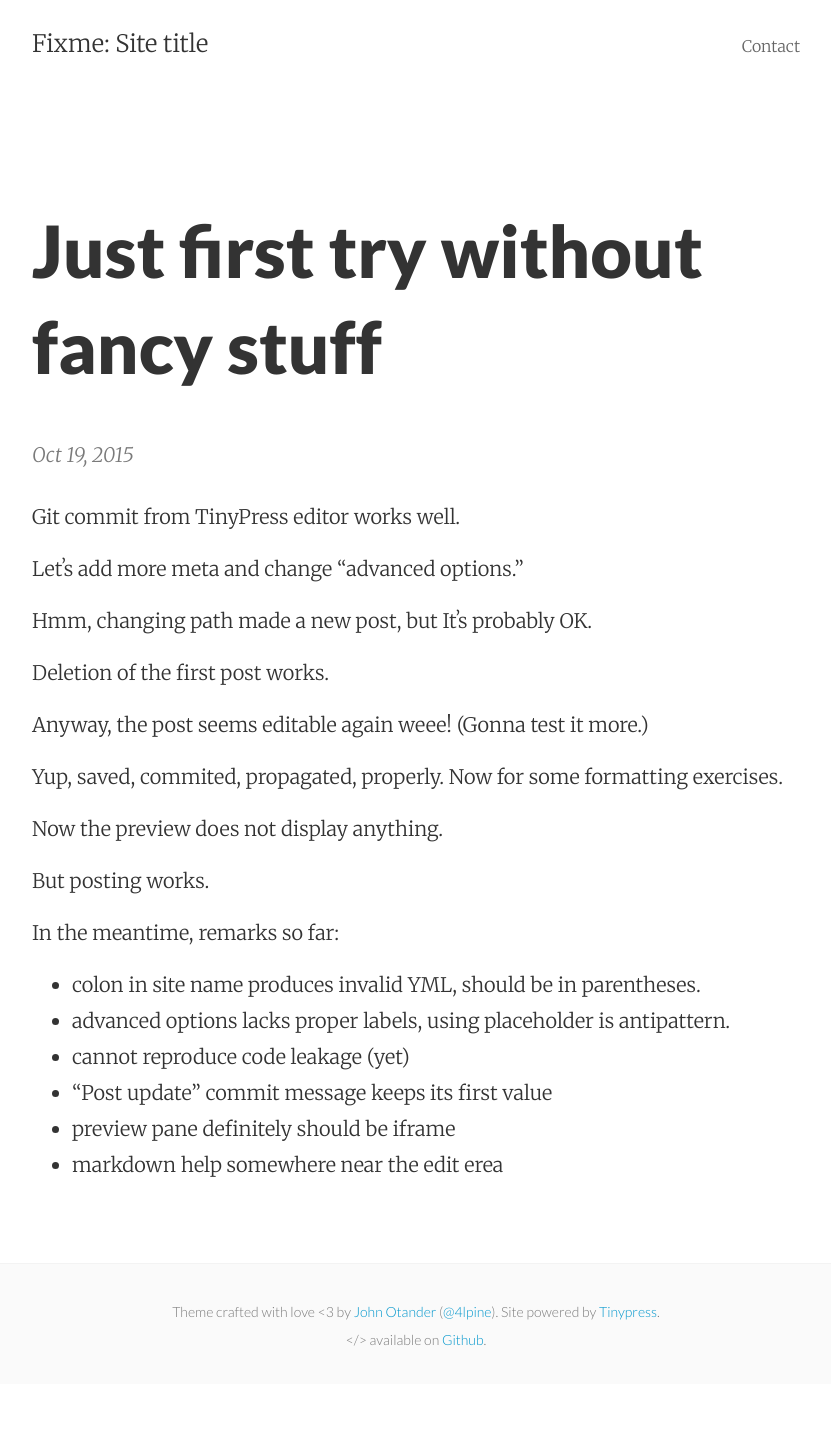
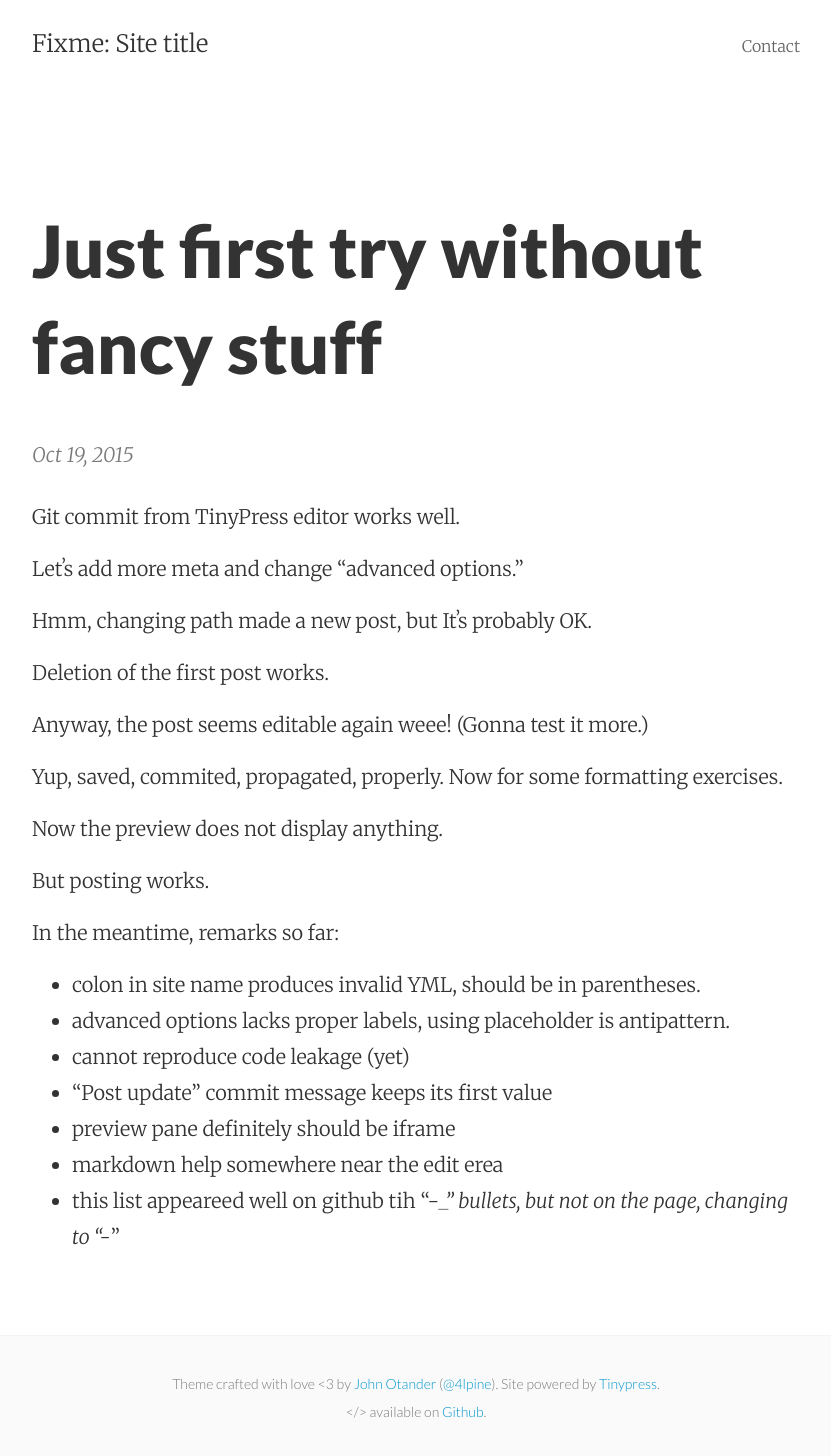
Before and after one commit to myfonj/myfonj.github.io, a Jekyll site: the page built from _posts/2015-10-19-test1.markdown, in a window 1280 px wide. Shown: the whole page, without its empty margins (224-1055 px from the left). Built offline with Jekyll 4.4.1, drawn with Linux system fonts in a browser that asks for light colours; before the commit the page ends 1384 px from its top, so only the background shows below that.

Commit message:
Post update: Just first try without fancy stuff

```diff
--- a/_posts/2015-10-19-test1.markdown
+++ b/_posts/2015-10-19-test1.markdown
@@ -22,9 +22,11 @@ But posting works.
 
 
 In the meantime, remarks so far:
--  colon in site name produces invalid YML, should be in parentheses.
--   advanced options lacks proper labels, using placeholder is antipattern.
--  cannot reproduce code leakage (yet)
--  "Post update" commit message keeps its first value
--  preview pane definitely should be iframe
--  markdown help somewhere near the edit erea
+
+- colon in site name produces invalid YML, should be in parentheses.
+- advanced options lacks proper labels, using placeholder is antipattern.
+- cannot reproduce code leakage (yet)
+- "Post update" commit message keeps its first value
+- preview pane definitely should be iframe
+- markdown help somewhere near the edit erea
+- this list appeareed well on github tih "-__" bullets, but not on the page, changing to "-_"
```
